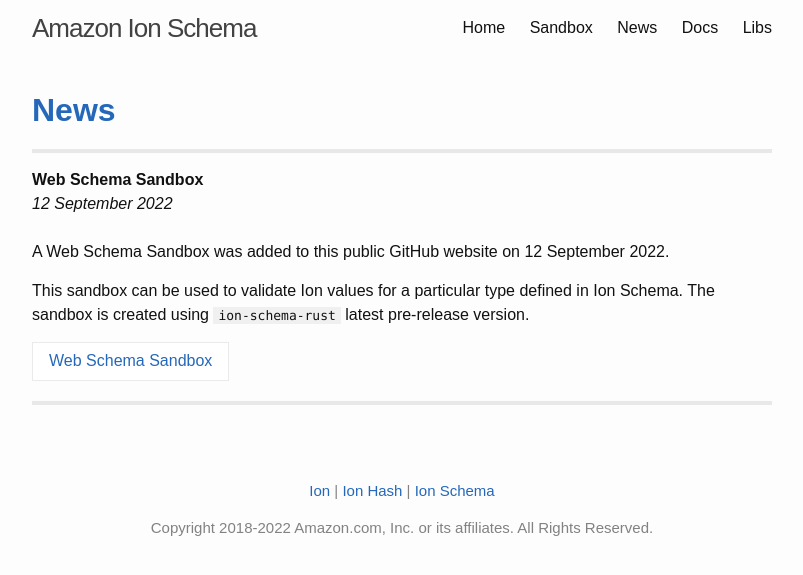
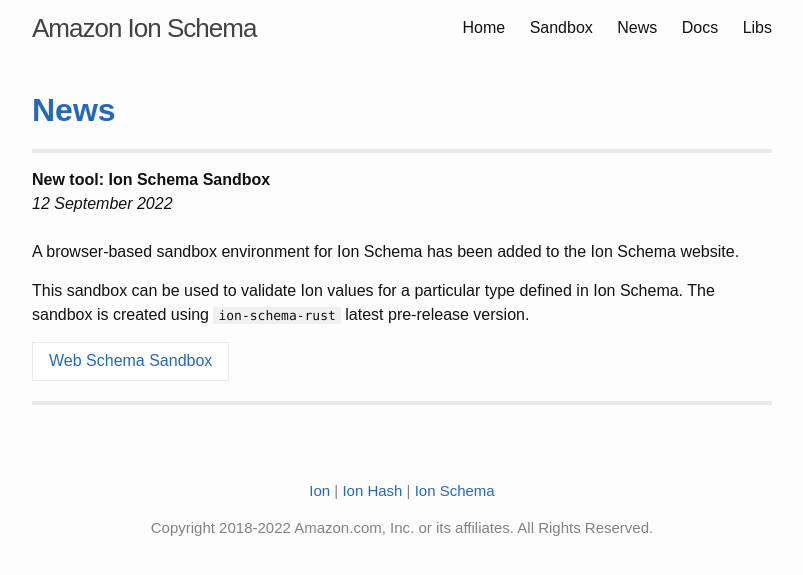
Before and after one commit to amazon-ion/ion-schema, a Jekyll site: the page built from _posts/2022-09-12-web-schema-sandbox.md, in a window 1280 px wide. Shown: the top 575 px of the page, without its empty margins (238-1041 px from the left). Built offline with Jekyll 4.4.1, drawn with Linux system fonts in a browser that asks for light colours.

Commit message:
adds suggested changes

```diff
--- a/_posts/2022-09-12-web-schema-sandbox.md
+++ b/_posts/2022-09-12-web-schema-sandbox.md
@@ -1,11 +1,11 @@
 ---
 layout: news_item
-title: "Web Schema Sandbox"
+title: "New tool: Ion Schema Sandbox"
 date: 2022-09-12
 categories: news ion-schema
 ---
 
-A Web Schema Sandbox was added to this public GitHub website on 12 September 2022.
+A browser-based sandbox environment for Ion Schema has been added to the Ion Schema website.
 
 This sandbox can be used to validate Ion values for a particular type defined in Ion Schema.
 The sandbox is created using `ion-schema-rust` latest pre-release version.
```
